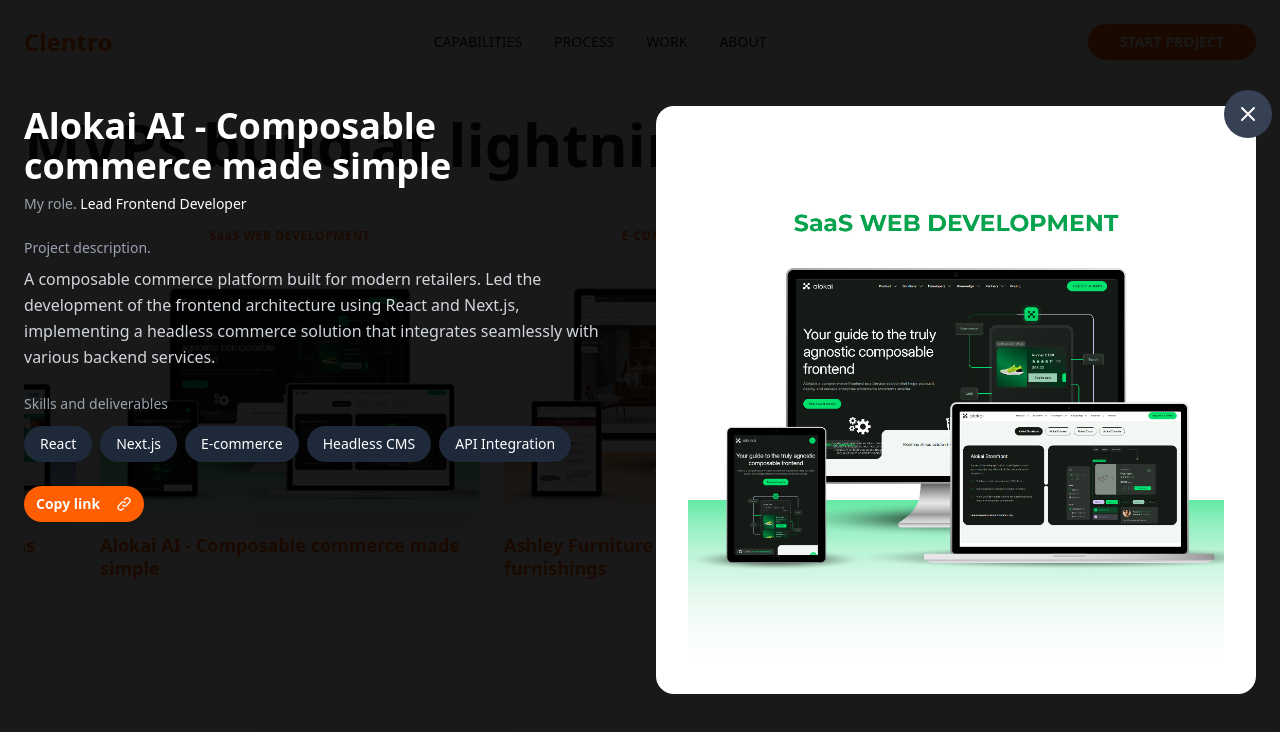
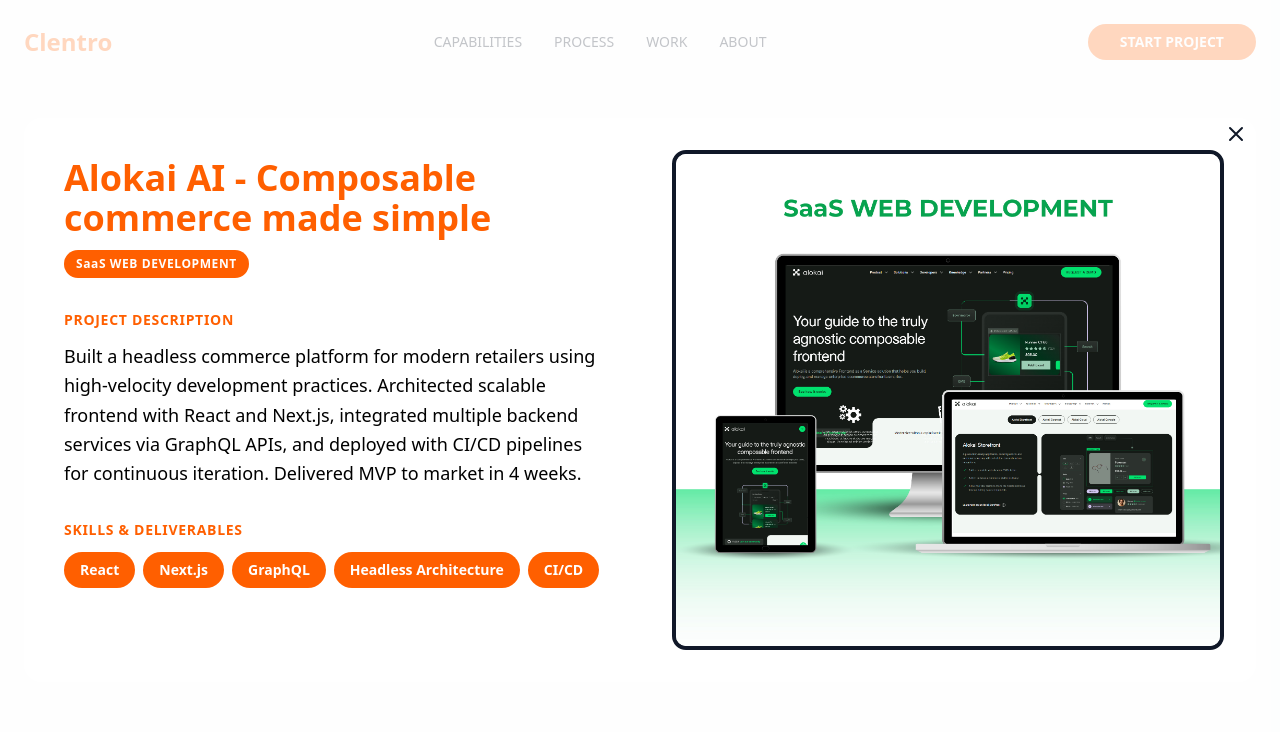
Before and after one commit to HarisChandio/clentro, a Next.js app: page / in a window 1280 px wide. Both pictures are taken after a click on the element 388 px from the left and 1323 px from the top of the page. Shown: the part 923-1655 px from the top of the page. Built offline with nearby package versions, Linux system fonts and the light colour scheme.

Commit message:
fix: portfolio

```diff
--- a/components/Portfolio.tsx
+++ b/components/Portfolio.tsx
@@ -24,9 +24,9 @@
     category: "AI SaaS PLATFORM",
     title: "Visme AI - Generate complete designs",
     subtitle: "AI-powered design platform",
-    description: "An AI SaaS platform that enables users to create presentations, graphics, documents, and interactive content from simple text prompts. As Frontend Developer I translated that capability into an engaging user experience, built a pixel-perfect UI with Next.js, and Tailwind CSS, ensuring responsive design, smooth animations, and optimized performance. Integrated reusable components and clean code architecture to deliver a fast, scalable, and user-friendly interface aligned with modern SaaS development standards.",
+    description: "Shipped a production-ready AI SaaS platform enabling users to generate presentations, graphics, and documents from text prompts. Leveraged Next.js and Tailwind CSS to build a blazing-fast, pixel-perfect UI with smooth animations and optimized performance. Utilized AI-accelerated development workflows to deliver reusable components and clean architecture in record time.",
     role: "Frontend Developer",
-    skills: ["Tailwind CSS", "Next.js", "SaaS Development", "SaaS", "Full-Stack Development"],
+    skills: ["Next.js", "Tailwind CSS", "AI Integration", "SaaS Architecture", "Performance Optimization"],
     image: "/assets/portfolio/visme_co.jpg",
     gradient: "from-blue-500 to-blue-600"
   },
@@ -35,9 +35,9 @@
     category: "SaaS WEB DEVELOPMENT",
     title: "Alokai AI - Composable commerce made simple",
     subtitle: "Modern e-commerce platform",
-    description: "A composable commerce platform built for modern retailers. Led the development of the frontend architecture using React and Next.js, implementing a headless commerce solution that integrates seamlessly with various backend services.",
+    description: "Built a headless commerce platform for modern retailers using high-velocity development practices. Architected scalable frontend with React and Next.js, integrated multiple backend services via GraphQL APIs, and deployed with CI/CD pipelines for continuous iteration. Delivered MVP to market in 4 weeks.",
     role: "Lead Frontend Developer",
-    skills: ["React", "Next.js", "E-commerce", "Headless CMS", "API Integration"],
+    skills: ["React", "Next.js", "GraphQL", "Headless Architecture", "CI/CD"],
     image: "/assets/portfolio/alokai_saas.jpg",
     gradient: "from-green-500 to-emerald-600"
   },
@@ -46,9 +46,9 @@
     category: "E-COMMERCE WEBSITE",
     title: "Ashley Furniture - Stylish home furnishings",
     subtitle: "Premium furniture e-commerce",
-    description: "A comprehensive e-commerce platform for a leading furniture retailer. Developed responsive product catalogs, shopping cart functionality, and seamless checkout experience using modern web technologies.",
+    description: "Engineered a high-performance e-commerce platform with responsive product catalogs, dynamic filtering, and seamless Stripe checkout. Built on Next.js with server-side rendering for blazing-fast page loads and SEO optimization. Integrated Shopify backend for real-time inventory sync.",
     role: "Full-Stack Developer",
-    skills: ["Next.js", "Shopify", "React", "E-commerce", "Payment Integration"],
+    skills: ["Next.js", "Shopify", "Stripe Integration", "SSR", "E-commerce"],
     image: "/assets/portfolio/ecommerce_website.jpg",
     gradient: "from-orange-400 to-amber-500"
   },
@@ -57,9 +57,9 @@
     category: "E-COMMERCE PLATFORM",
     title: "Modern Shopping Experience",
     subtitle: "Next-gen retail platform",
-    description: "Built a modern e-commerce platform with advanced filtering, personalized recommendations, and seamless checkout flow. Focused on performance optimization and user experience.",
+    description: "Developed a modern e-commerce platform with AI-powered recommendations, advanced search filtering, and frictionless checkout. Leveraged TypeScript and React for type-safe, maintainable code. Optimized performance with code-splitting and lazy loading to achieve sub-2s page loads.",
     role: "Frontend Developer",
-    skills: ["React", "TypeScript", "Redux", "Stripe", "Performance Optimization"],
+    skills: ["React", "TypeScript", "AI Recommendations", "Stripe", "Web Performance"],
     image: "/assets/portfolio/shopping_site.jpg",
     gradient: "from-purple-500 to-pink-600"
   },
@@ -68,9 +68,9 @@
     category: "TRAVEL & TOURISM",
     title: "Tourism Discovery Platform",
     subtitle: "Travel booking and exploration",
-    description: "Created an immersive tourism platform with interactive maps, booking systems, and rich media galleries. Integrated with multiple APIs for real-time availability and pricing.",
+    description: "Built an immersive tourism platform with interactive maps, real-time booking systems, and rich media galleries. Integrated Google Maps API, payment gateways, and AWS infrastructure for auto-scaling. Deployed with MongoDB for flexible data modeling and rapid iteration.",
     role: "Full-Stack Developer",
-    skills: ["Next.js", "Google Maps API", "Payment Gateway", "AWS", "MongoDB"],
+    skills: ["Next.js", "Google Maps API", "AWS", "MongoDB", "Real-time Systems"],
     image: "/assets/portfolio/tourism_site.jpg",
     gradient: "from-cyan-500 to-blue-600"
   },
@@ -79,9 +79,9 @@
     category: "CORPORATE PORTFOLIO",
     title: "Company Portfolio Website",
     subtitle: "Professional corporate presence",
-    description: "Designed and developed a sophisticated portfolio website showcasing company projects, team, and capabilities. Focus on clean design, smooth animations, and SEO optimization.",
+    description: "Delivered a sophisticated portfolio website with buttery-smooth animations, responsive design, and SEO optimization. Built with Next.js and Framer Motion for fluid interactions. Integrated headless CMS for easy content updates and deployed on Vercel for edge performance.",
     role: "Lead Developer",
-    skills: ["Next.js", "Framer Motion", "SEO", "CMS Integration", "Analytics"],
+    skills: ["Next.js", "Framer Motion", "SEO", "Headless CMS", "Vercel"],
     image: "/assets/portfolio/company_portfolio.jpg",
     gradient: "from-indigo-500 to-purple-600"
   },
@@ -90,7 +90,7 @@
     category: "E-COMMERCE SOLUTION",
     title: "Multi-vendor E-commerce Platform",
     subtitle: "Marketplace solution",
-    description: "Developed a comprehensive multi-vendor marketplace with vendor dashboards, inventory management, and automated order processing. Built for scalability and performance.",
+    description: "Architected a scalable multi-vendor marketplace with vendor dashboards, real-time inventory management, and automated order processing. Built microservices architecture with Node.js, PostgreSQL, and Redis for high-performance caching. Shipped production-ready in 8 weeks.",
     role: "Full-Stack Developer",
     skills: ["React", "Node.js", "PostgreSQL", "Redis", "Microservices"],
     image: "/assets/portfolio/ecommerce_web.jpg",
@@ -101,9 +101,9 @@
     category: "AI PLATFORM",
     title: "Sonnet AI Platform",
     subtitle: "Next-generation AI solutions",
-    description: "Built an advanced AI platform leveraging cutting-edge language models for content generation and automation. Focused on intuitive UX and powerful backend capabilities.",
+    description: "Engineered an AI platform leveraging Claude and GPT-4 for intelligent content generation and workflow automation. Built intuitive React frontend with Python FastAPI backend. Integrated vector databases for semantic search and deployed on cloud infrastructure with auto-scaling.",
     role: "Full-Stack Developer",
-    skills: ["React", "Python", "OpenAI API", "FastAPI", "Docker"],
+    skills: ["React", "Python", "Claude API", "FastAPI", "Vector Databases"],
     image: "/assets/portfolio/SONNET-01.jpg",
     gradient: "from-violet-500 to-indigo-600"
   }
@@ -196,44 +196,65 @@
       {/* Project Detail Modal */}
       {selectedProject && (
         <div
-          className="fixed inset-0 bg-black/90 z-50 flex items-center justify-center p-6"
+          className="fixed inset-0 bg-white/75   z-50 overflow-y-auto"
           onClick={() => setSelectedProject(null)}
         >
+          <div className="min-h-screen flex items-center justify-center p-4 md:p-6">
             <div
-            className="max-w-7xl w-full grid md:grid-cols-2 gap-8 relative"
+              className="max-w-7xl w-full bg-white rounded-2xl overflow-hidden relative my-8"
               onClick={(e) => e.stopPropagation()}
             >
             {/* Close Button */}
             <button
               onClick={() => setSelectedProject(null)}
-              className="absolute -top-4 -right-4 w-12 h-12 bg-gray-700 hover:bg-gray-600 rounded-full flex items-center justify-center text-white z-10"
+              className="absolute top-1 right-1 md:-top-2 md:-right-1 w-10 h-10 md:w-12 md:h-12 rounded-full flex items-center justify-center text-gray-900 z-20 hover:opacity-80 transition-opacity"
+
             >
               <svg className="w-6 h-6" fill="none" stroke="currentColor" viewBox="0 0 24 24">
                 <path strokeLinecap="round" strokeLinejoin="round" strokeWidth={2} d="M6 18L18 6M6 6l12 12" />
               </svg>
             </button>
 
+            <div className="grid md:grid-cols-2 gap-0">
               {/* Left Side - Details */}
-            <div className="text-white space-y-6 overflow-y-auto max-h-[80vh] pr-4">
+              <div className="text-white p-6 md:p-8 lg:p-10 space-y-6 md:space-y-8 order-2 md:order-1">
                 <div>
-                <h2 className="text-4xl font-bold mb-2">{selectedProject.title}</h2>
-                <p className="text-gray-400 text-sm">My role. <span className="text-white">{selectedProject.role}</span></p>
+                  <h2 className="text-2xl md:text-3xl lg:text-4xl font-bold mb-3 pr-8" style={{ color: BRAND_COLOR }}>
+                    {selectedProject.title}
+                  </h2>
+                  <span
+                    className="text-xs font-bold tracking-wider px-3 py-1.5 rounded-full inline-block"
+                    style={{ backgroundColor: BRAND_COLOR, color: 'white' }}
+                  >
+                    {selectedProject.category}
+                  </span>
                 </div>
 
                 <div>
-                <h3 className="text-sm text-gray-400 mb-2">Project description.</h3>
-                <p className="text-gray-300 leading-relaxed">
+                  <h3
+                    className="text-xs md:text-sm font-bold tracking-wider mb-3"
+                    style={{ color: BRAND_COLOR }}
+                  >
+                    PROJECT DESCRIPTION
+                  </h3>
+                  <p className="text-black text-base md:text-lg leading-relaxed">
                     {selectedProject.description}
                   </p>
                 </div>
 
                 <div>
-                <h3 className="text-sm text-gray-400 mb-3">Skills and deliverables</h3>
+                  <h3
+                    className="text-xs md:text-sm font-bold tracking-wider mb-3"
+                    style={{ color: BRAND_COLOR }}
+                  >
+                    SKILLS & DELIVERABLES
+                  </h3>
                   <div className="flex flex-wrap gap-2">
                     {selectedProject.skills.map((skill, index) => (
                       <span
                         key={index}
-                      className="px-4 py-2 bg-gray-800 rounded-full text-sm text-white"
+                        className="px-3 md:px-4 py-1.5 md:py-2 rounded-full text-xs md:text-sm font-semibold text-white"
+                        style={{ backgroundColor: BRAND_COLOR }}
                       >
                         {skill}
                       </span>
@@ -241,28 +262,20 @@
                   </div>
                 </div>
 
-              <Button
-                className="rounded-full px-6 font-semibold"
+                {/* <Button
+                  className="w-full md:w-auto rounded-full px-6 md:px-8 py-2.5 md:py-3 font-bold text-sm md:text-base hover:opacity-90 transition-opacity"
                   style={{ backgroundColor: BRAND_COLOR }}
                 >
                   Copy link
-                <svg className="w-4 h-4 ml-2" fill="none" stroke="currentColor" viewBox="0 0 24 24">
+                  <svg className="w-4 h-4 md:w-5 md:h-5 ml-2" fill="none" stroke="currentColor" viewBox="0 0 24 24">
                     <path strokeLinecap="round" strokeLinejoin="round" strokeWidth={2} d="M13.828 10.172a4 4 0 00-5.656 0l-4 4a4 4 0 105.656 5.656l1.102-1.101m-.758-4.899a4 4 0 005.656 0l4-4a4 4 0 00-5.656-5.656l-1.1 1.1" />
                     </svg>
-              </Button>
+                </Button> */}
               </div>
 
               {/* Right Side - Preview */}
-            <div className="bg-white rounded-2xl p-8 overflow-hidden">
-              <div className="text-center mb-6">
-                {/* <span
-                  className="text-lg font-bold tracking-wider"
-                  style={{ color: BRAND_COLOR }}
-                >
-                  {selectedProject.category}
-                </span> */}
-              </div>
-              <div className="relative rounded-xl overflow-hidden min-h-[500px]">
+              <div className="p-8 order-1 md:order-2">
+                <div className="relative rounded-xl overflow-hidden h-64 md:h-full md:min-h-[500px] border-2 md:border-4 border-gray-900" >
                   <Image
                     src={selectedProject.image}
                     alt={selectedProject.title}
@@ -273,6 +286,8 @@
               </div>
             </div>
             </div>
+          </div>
+        </div>
       )}
     </section>
   );
```
Lines whose indentation alone changed are shown as unchanged.
